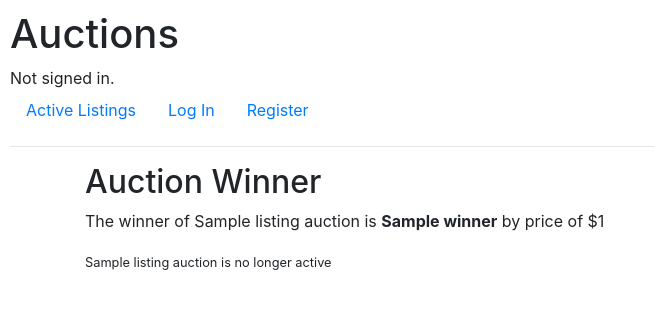
After one commit to metaamiri/django-ecommerce, a Django app: template commerce/auctions/templates/auctions/winner_page.html in a window 1280 px wide. The commit adds this page. Shown: the top 309 px of the page, without its empty margins (0-655 px from the left). Run offline with Django 3.2, Linux system fonts and the light colour scheme; the template is opened without the code that fills it: most values are stand-ins (such as "Sample title", 1, 10 or a date in 2020); parts of the project's set-up code (start-up, migrations or seed data) failed here and were passed over; some libraries are stand-ins or nearby versions.

Commit message:
create closed auction feature and create signal for create a price after create a listing

```diff
--- a/commerce/auctions/apps.py
+++ b/commerce/auctions/apps.py
@@ -1,5 +1,7 @@
 from django.apps import AppConfig
-
 
 class AuctionsConfig(AppConfig):
     name = 'auctions'
+
+    def ready(self):
+        import auctions.signals
--- a/commerce/auctions/models.py
+++ b/commerce/auctions/models.py
@@ -17,9 +17,11 @@ class Listing(models.Model):
     image_url = models.URLField(blank=True)
     active = models.BooleanField(default=True)
     created = models.DateTimeField(auto_now_add=True)
+    first_bid = models.DecimalField(max_digits=10, decimal_places=2,default=0)
+
 
     def __str__(self):
-        return f"{self.title}"
+        return f"{self.title} ({self.active})"
 
 class Watchlist(models.Model):
     user = models.ForeignKey(User, on_delete=models.CASCADE, related_name="watchlist")
@@ -35,7 +37,7 @@ class Price(models.Model):
     bid = models.DecimalField(max_digits=10, decimal_places=2)
 
     def __str__(self):
-        return f"{self.bid}"
+        return f"${self.bid} {self.listing} by {self.user} "
 
 
 
--- a/commerce/auctions/static/auctions/styles.css
+++ b/commerce/auctions/static/auctions/styles.css
@@ -2,6 +2,10 @@ body {
     padding: 10px;
     justify-content: flex-start; /* Align content to the left */
     align-items: flex-start; /* Align content to the top */
+}
+img{
+    width: 250px;
+    border-radius: 10px;
 }
 .auctions-head{
     margin-left: 20px;
@@ -18,12 +22,13 @@ body {
 
 .card{
     border-radius: 10px;
-
+    margin: 10px;
 }
 
 .card-link {
     background: white;
     width: 250px;
+    height: 100%;
     border-radius: 10px;
     box-shadow: 0px 4px 6px rgba(0, 0, 0, 0.1);
     overflow: hidden;
@@ -41,6 +46,7 @@ body {
 .card-content {
     padding: 15px;
     text-align: center;
+
 }
 
 .card-link h3 {
@@ -51,6 +57,9 @@ body {
 .card-link p {
     color: #777;
     margin-top: 5px;
+}
+.card-link .index-listing-price{
+    align-items: end;
 }
 
 
@@ -81,6 +90,7 @@ body {
     background: linear-gradient(to bottom, rgba(255, 255, 255, 0), rgba(255, 255, 255, 1));
 }
 
+
 .listing-head {
     display: flex; /* فعال کردن Flexbox */
     align-items: start; /* مرکز کردن آیتم‌ها به صورت عمودی */
@@ -107,3 +117,11 @@ body {
 .not-in-watchlist{
     background-color: green;
 }
+
+.btn-close-auction{
+    border-radius: 6px;
+    padding: 5px 20px;
+    margin-top: 20px;
+    width: 100%;
+    height: 44px;
+}
--- a/commerce/auctions/templates/auctions/index.html
+++ b/commerce/auctions/templates/auctions/index.html
@@ -8,16 +8,18 @@
     <h2 class="auctions-head">Active Listings</h2>
     <div class="card-container">
         {% for listing in listings %}
+            {% if listing.active == True %}
                 <div class="card">
                     <a href="{% url 'auctions:listing_page' listing.id %}" class="card-link">
                         <img src="{{listing.image_url}}" alt="listing image">
                         <div class="card-content">
                             <h3>{{listing.title}}</h3>
                             <p class="description">{{listing.description}}</p>
-                        <p>Current Price : {{listing.price.last.bid}}</p>
+                            <p class="index-listing-price">Current Price : {{listing.price.last.bid}}</p>
                         </div>
                     </a>
                 </div>
+            {% endif %}
         {% endfor %}
     </div>
 {% endblock %}
--- /dev/null
+++ b/commerce/auctions/templates/auctions/winner_page.html
@@ -0,0 +1,14 @@
+{% extends "auctions/layout.html" %}
+{% load static %}
+
+{% block titile %} Auction Winner {% endblock %}
+
+{% block body %}
+    <div class="container">
+        <h2> Auction Winner </h2>
+        <div class="listing-details">
+            <p>The winner of {{listing.title}} auction is <strong>{{winner}}</strong> by price of ${{listing.price.last.bid}}</p>
+            <small>{{listing.title}} auction is no longer active</small>
+        </div>
+    </div>
+{% endblock %}
--- a/commerce/auctions/views.py
+++ b/commerce/auctions/views.py
@@ -40,8 +40,8 @@ def listing_page(request, listing_id):
         elif "close_auction" in request.POST and is_owner:
             listing.active = False
             listing.save()
-            messages.success(request, "Auction closed.")
-            return redirect("auctions/listing_detail.html", listing_id=listing.id)
+            context= {"listing": listing, "winner": listing.price.last().user}
+            return render(request, "auctions/winner_page.html", context)
 
         elif "comment" in request.POST:
             comment_text = request.POST.get("comment")
@@ -82,7 +82,6 @@ def change_watchlist(request):
             return render(request, "auctions/index.html")
     else:
          return JsonResponse({'error': 'Invalid request'}, status=400)
-
 
 
 def login_view(request):
--- a/commerce/commerce/settings.py
+++ b/commerce/commerce/settings.py
@@ -31,13 +31,13 @@ ALLOWED_HOSTS = []
 # Application definition
 
 INSTALLED_APPS = [
-    'auctions',
     'django.contrib.admin',
     'django.contrib.auth',
     'django.contrib.contenttypes',
     'django.contrib.sessions',
     'django.contrib.messages',
     'django.contrib.staticfiles',
+    'auctions.apps.AuctionsConfig',
 ]
 
 MIDDLEWARE = [
```
Also changed, not shown: commerce/auctions/signals.py (added, +13 -0 lines), commerce/auctions/templates/auctions/listing_detail.html (+18 -11 lines), commerce/auctions/migrations/0002_auto_20250314_1015.py (added), commerce/db.sqlite3. Lines whose indentation alone changed are shown as unchanged.
